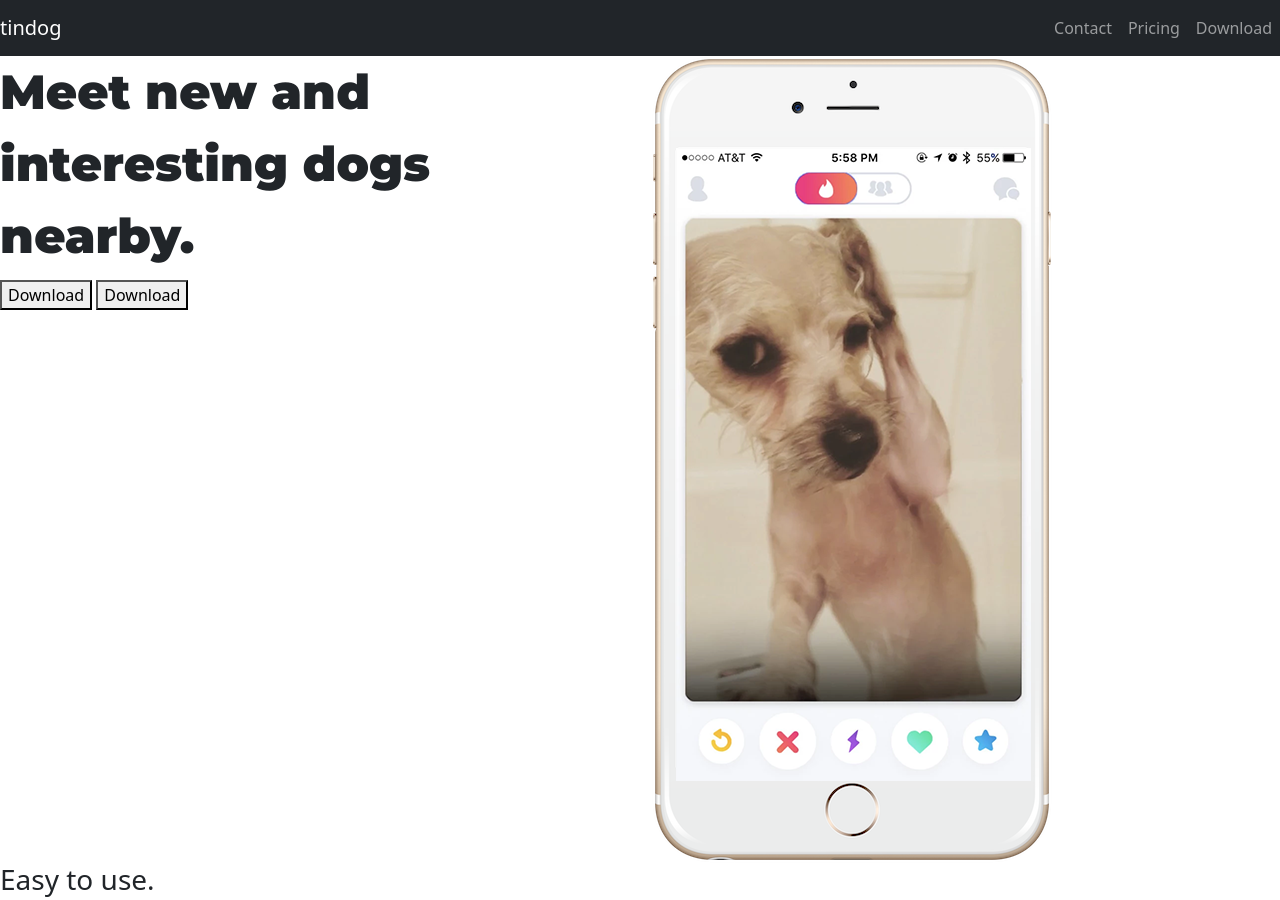
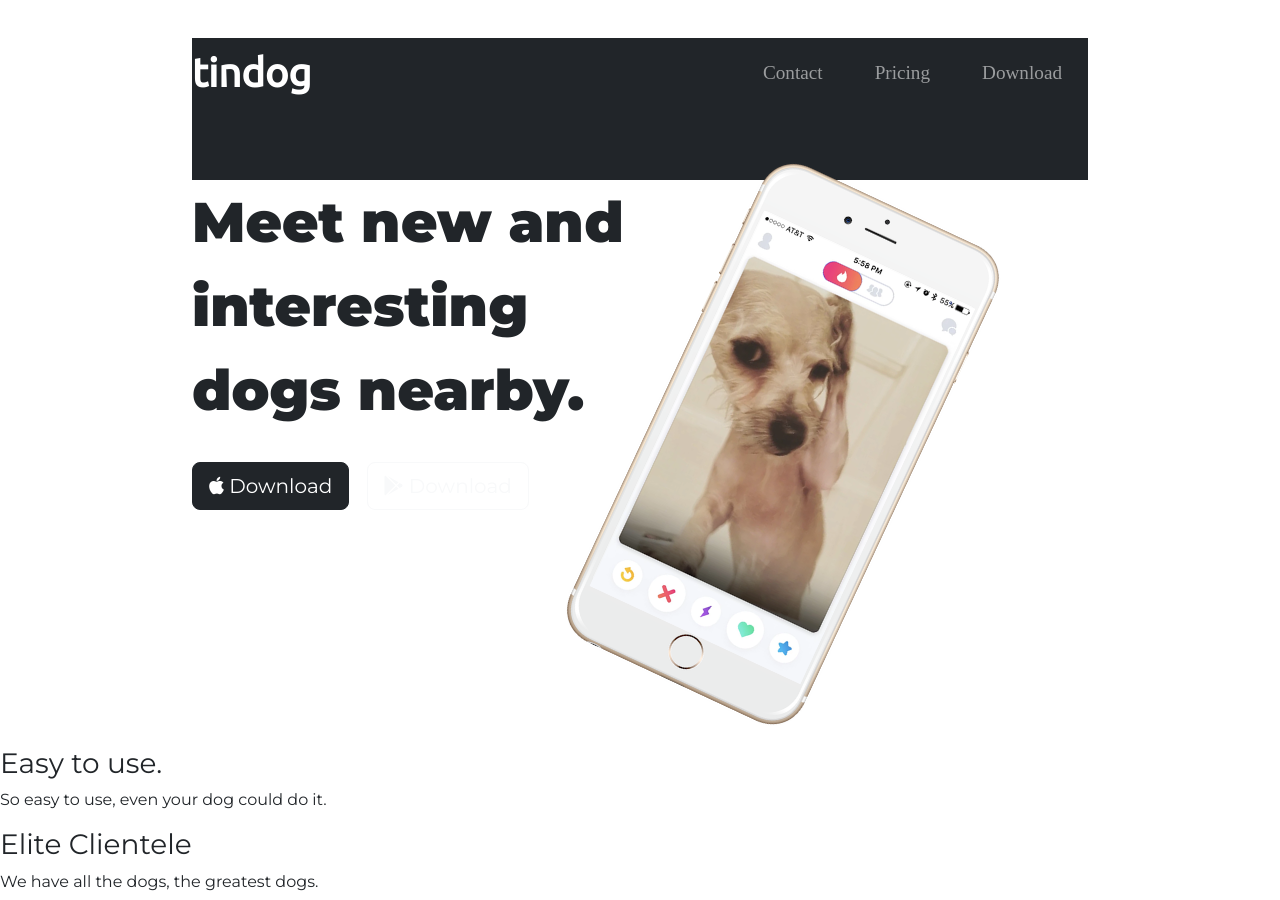
Before and after one commit to PriyanshuGajbhiye/learner2, a plain HTML site: page tindog_bootstrap/index.html in a window 1280 px wide. Shown: the top 900 px of the page. Drawn offline with nearby package versions, Linux system fonts and the light colour scheme.

Commit message:
Added some features

```diff
--- a/tindog_bootstrap/css/styles.css
+++ b/tindog_bootstrap/css/styles.css
@@ -1,8 +1,50 @@
+body{
+  font-family: "Montserrat";
+}
 #title{
   background-color: ff4c68;
+  /* color: #fff; */
+  /* not able to render the bg-color, uncomment the color when that works*/
+}
+
+.container-fluid{
+  padding: 3% 15%;
 }
 h1{
   font-family: 'Montserrat', sans-serif;
-  font-size: 3rem;
+  /* here angela just did Montserrat-black which didn't work on mine */
+  font-size: 3.5rem;
   line-height: 1.5;
+  font-weight: 900;
 }
+
+/*Navigation Bar*/
+
+.navbar{
+  padding: 0 0 4.5rem;
+}
+.navbar-brand{
+  font-family: "Ubuntu";
+  font-size: 2.5rem;
+  font-weight: bold;
+}
+.nav-item{
+  padding: 0 18px;
+}
+.nav-link{
+  font-size: 1.2rem;
+  font-family: "Montserrat-Light";
+  /* this font family Lightis also not able to render */
+}
+
+/* Download button */
+.download-button{
+  margin: 5% 3% 5% 0;
+}
+
+/* Title image */
+
+.title-image{
+  width: 60%;
+  transform: rotate(25deg);
+}
--- a/tindog_bootstrap/index.html
+++ b/tindog_bootstrap/index.html
@@ -4,18 +4,27 @@
 <head>
   <meta charset="utf-8">
   <title>TinDog</title>
+
+  <!-- Google fonts -->
   <link rel="preconnect" href="https://fonts.googleapis.com">
   <link rel="preconnect" href="https://fonts.gstatic.com" crossorigin>
-  <link href="https://fonts.googleapis.com/css2?family=Montserrat:wght@900&family=Ubuntu&display=swap" rel="stylesheet">
+  <link href="https://fonts.googleapis.com/css2?family=Montserrat:wght@400;900&family=Ubuntu&display=swap" rel="stylesheet">
+
+  <!-- CSS Stylesheets first is bootstrap one  -->
   <link href="https://cdn.jsdelivr.net/npm/bootstrap@5.2.0-beta1/dist/css/bootstrap.min.css" rel="stylesheet" integrity="sha384-0evHe/X+R7YkIZDRvuzKMRqM+OrBnVFBL6DOitfPri4tjfHxaWutUpFmBp4vmVor" crossorigin="anonymous">
   <link rel="stylesheet" href="css/styles.css">
 
+  <!-- fontawesome script for including icons for apple and playstore -->
+  <script src="https://kit.fontawesome.com/7ea82410ff.js" crossorigin="anonymous"></script>
+  <!-- Bootstrap script -->
   <script src="https://cdn.jsdelivr.net/npm/bootstrap@5.2.0-beta1/dist/js/bootstrap.bundle.min.js" integrity="sha384-pprn3073KE6tl6bjs2QrFaJGz5/SUsLqktiwsUTF55Jfv3qYSDhgCecCxMW52nD2" crossorigin="anonymous"></script>
 </head>
 
 <body>
 
   <section id="title">
+    <div class="container-fluid">
+
 
       <!-- Nav Bar -->
       <nav class="navbar navbar-expand-lg navbar-dark bg-dark">
@@ -44,21 +53,25 @@
       <div class="row">
         <div class="col-lg-6">
           <h1>Meet new and interesting dogs nearby.</h1>
-        <button type="button">Download</button>
-        <button type="button">Download</button>
+          <button type="button" class="btn btn-dark btn-lg download-button"><i class="fa-brands fa-apple"></i>  Download</button>
+          <button type="button" class="btn btn-outline-light btn-lg download-button"><i class="fa-brands fa-google-play"></i>  Download</button>
         </div>
         <div class="col-lg-6">
-        <img src="images/iphone6.png" alt="iphone-mockup">
+          <img class="title-image" src="images/iphone6.png" alt="iphone-mockup">
         </div>
       </div>
-
+    </div>
   </section>
 
 
   <!-- Features -->
 
   <section id="features">
+    <div class="row">
+      <div class="col-lg-4">
 
+      </div>
+    </div>
     <h3>Easy to use.</h3>
     <p>So easy to use, even your dog could do it.</p>
 
```
Lines whose indentation alone changed are shown as unchanged.
